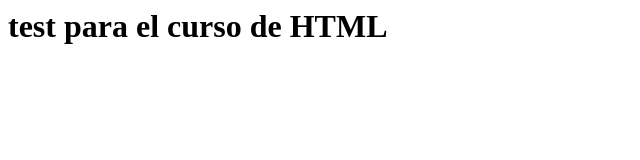
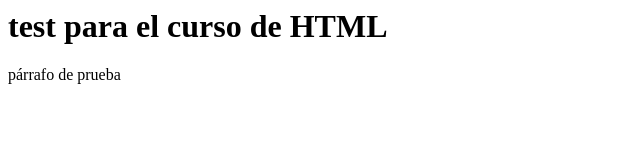
Before and after one commit to exegeses/x, a plain HTML site: page index.html in a window 1280 px wide. Shown: the whole page, without its empty margins (0-640 px from the left). Drawn offline with Linux system fonts and the light colour scheme.

Commit message:
Add files via upload

```diff
--- a/index.html
+++ b/index.html
@@ -1,2 +1,5 @@
 
 <h1>test para el curso de HTML</h1>
+<p>
+   párrafo de prueba
+</p>
```
